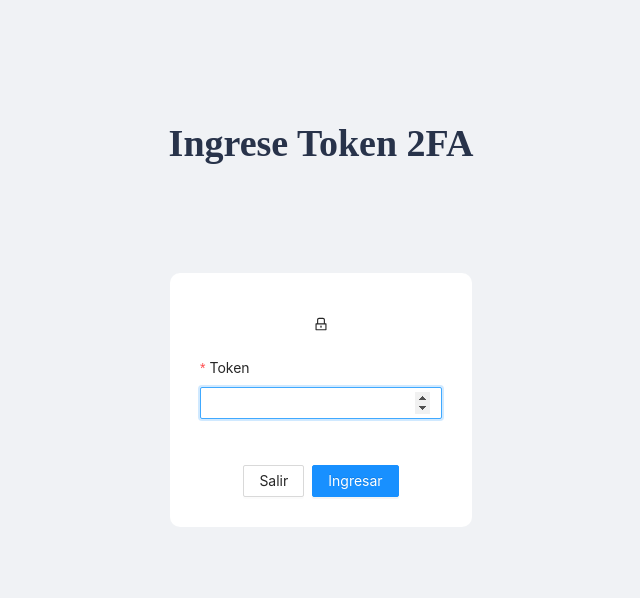
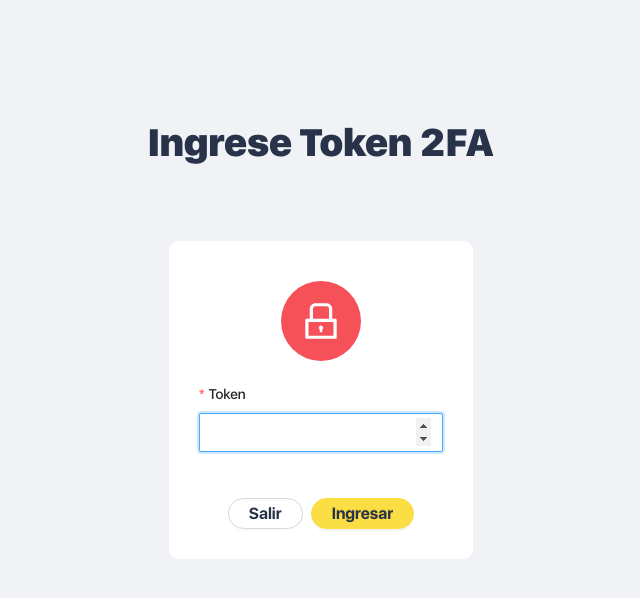
Before and after one commit to ldss95/betapos-desktop-tauri, a React (Vite) app: page /2FA in a window 1280 px wide. Shown: the top 598 px of the page, without its empty margins (319-959 px from the left). Built offline with nearby package versions, Linux system fonts and the light colour scheme; no server answers.

Commit message:
feat: agrega estilos faltantes

```diff
--- /dev/null
+++ b/src/main.scss
@@ -0,0 +1,160 @@
+@import './assets/styles/colors';
+
+@font-face {
+	font-family: 'SF UI Display Black';
+	src: url('./assets/fonts/sf-ui-display-black.otf');
+}
+
+@font-face {
+	font-family: 'SF UI Display Bold';
+	src: url('./assets/fonts/sf-ui-display-bold.otf');
+}
+
+@font-face {
+	font-family: 'SF UI Display Heavy';
+	src: url('./assets/fonts/sf-ui-display-heavy.otf');
+}
+
+@font-face {
+	font-family: 'SF UI Display Light';
+	src: url('./assets/fonts/sf-ui-display-light.otf');
+}
+
+@font-face {
+	font-family: 'SF UI Display Medium';
+	src: url('./assets/fonts/sf-ui-display-medium.otf');
+}
+
+@font-face {
+	font-family: 'SF UI Display Semibold';
+	src: url('./assets/fonts/sf-ui-display-semibold.otf');
+}
+
+@font-face {
+	font-family: 'SF UI Display Thin';
+	src: url('./assets/fonts/sf-ui-display-thin.otf');
+}
+
+@font-face {
+	font-family: 'SF UI Display Ultralight';
+	src: url('./assets/fonts/sf-ui-display-ultralight.otf');
+}
+
+body {
+	margin: 0;
+	font-family: SF UI Display;
+	-webkit-font-smoothing: antialiased;
+	-moz-osx-font-smoothing: grayscale;
+	background: #fff;
+}
+
+main {
+	padding: 138px 30px 30px 30px;
+}
+
+code {
+	font-family: source-code-pro, Menlo, Monaco, Consolas, 'Courier New',
+		monospace;
+}
+
+.summary {
+	.summary-tile {
+		display: flex;
+		flex-direction: column;
+		align-items: center;
+		border: solid 1px rgba(0, 0, 0, 0.1);
+		border-radius: 5px;
+		box-shadow: 6px 6px 12px rgba(0, 0, 0, 0.1);
+		padding: 15px;
+		min-width: 150px;
+		margin:15px;
+
+		h3 {
+			font-size: 32px !important;
+		}
+
+		h1 {
+			font-size: 96px !important;
+			margin: 0 !important;
+			color: #fff;
+		}
+
+		&.danger{
+			box-shadow: 6px 6px 12px $color-red-01;
+			background: $color-red;
+
+			span {
+				font-size: 24px;
+				color: #fff;
+			}
+		}
+
+		&.info{
+			box-shadow: 6px 6px 12px $color-blue-01;
+			background: $color-blue;
+
+			span {
+				font-size: 24px;
+				color: #fff;
+			}
+		}
+	}
+}
+
+button.ant-btn {
+	border-radius: 30px !important;
+	font-size: 16px !important;
+	font-family: SF UI Display Bold;
+	color: $color-black !important;
+	width: auto !important;
+	height: auto !important;
+	padding: 2px 20px;
+
+	&.ant-btn-primary {
+		background: $color-yellow;
+		border: solid 1px $color-yellow;
+	}
+
+	&.sm {
+		padding: 3px 15px;
+	}
+}
+.ant-form-item {
+	.ant-input:not(.default),
+	.ant-input-number:not(.default),
+	.ant-picker:not(.default) {
+		width: 100%;
+		font-size: 18px !important;
+		font-family: SF UI Display Medium;
+		color: #959595;
+	}
+}
+.ant-form-item-label {
+	label {
+		font-family: SF UI Display Medium;
+		color: #505358;
+		font-size: 18px;
+	}
+}
+
+.ant-form-item-explain {
+	font-family: SF UI Display Light;
+}
+
+#cash_input{
+	color: $color-red;
+	font-size: 60px;
+	height: auto;
+}
+
+.lock-icon{
+	width: 80px;
+	height: 80px;
+	border-radius: 50%;
+	display: flex;
+	justify-content: center;
+	align-items: center;
+	background: $color-red;
+	color:#fff;
+	font-size: 40px;
+}
--- a/src/main.tsx
+++ b/src/main.tsx
@@ -1,6 +1,8 @@
 import ReactDOM from 'react-dom/client'
 import * as Sentry from '@sentry/react';
 import { BrowserTracing } from "@sentry/tracing";
+import 'sweetalert2/dist/sweetalert2.min.css';
+import './main.scss';
 
 import App from './App'
 import UnexpectedError from './components/Error/Unexpected';
```
